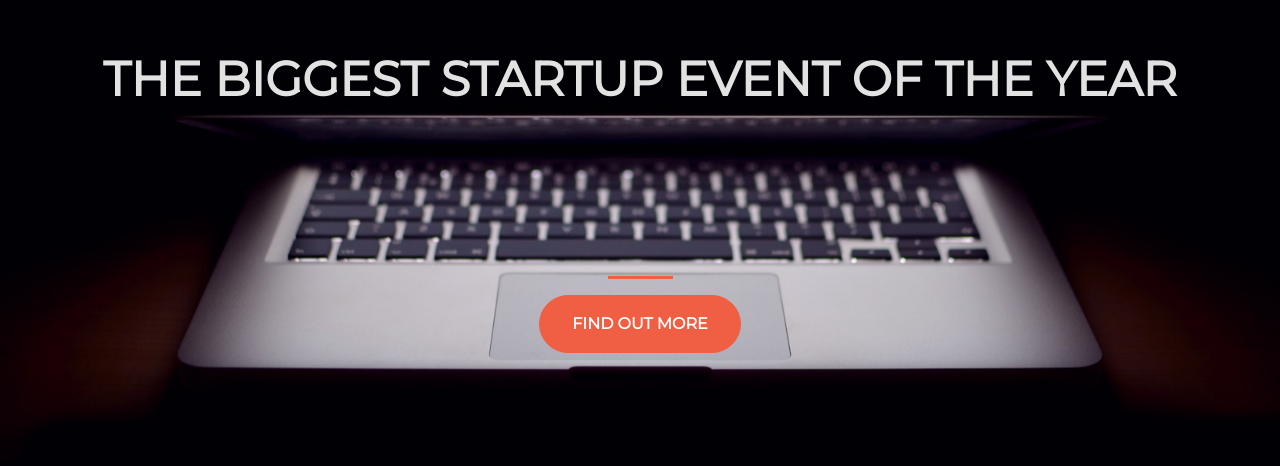
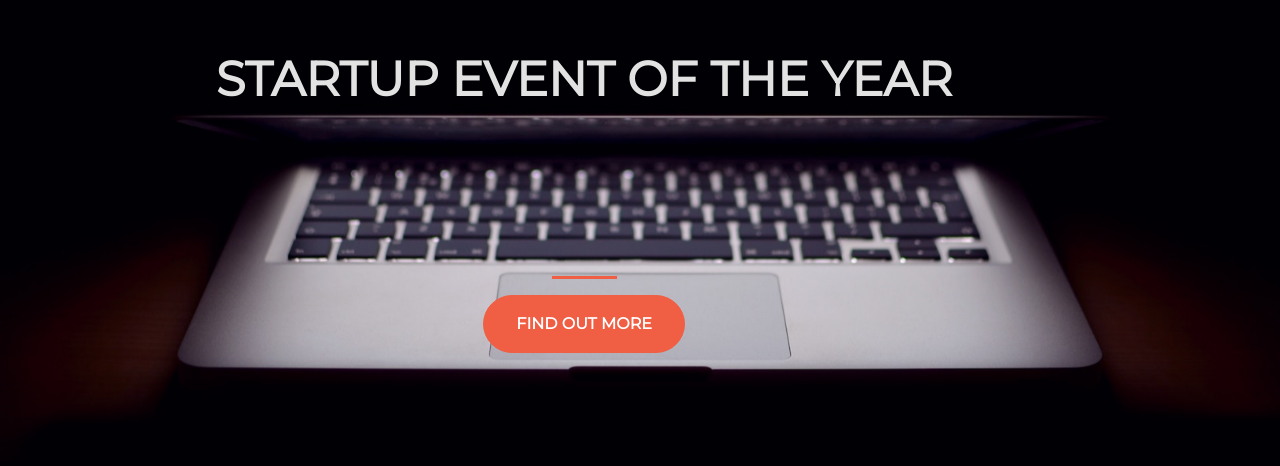
Before and after one commit to HAP2Y/Best-Startup, a plain HTML site: page index.html in a window 1280 px wide. Shown: the part 198-664 px from the top of the page. Drawn offline with nearby package versions, Linux system fonts and the light colour scheme.

Commit message:
Changing the head Title

```diff
--- a/index.html
+++ b/index.html
@@ -17,10 +17,12 @@
     <link rel="stylesheet" type="text/css" href="style.css">
   </head>
   <body>
+    <!-- Container -->
     <div class="container d-flex align-items-center h-100">
       <div class="row">
+        <!-- Header -->
         <header class="text-center col-12">
-          <h1 class="text-uppercase"><strong>The biggest startup event of the year</strong></h1>
+          <h1 class="text-uppercase"><strong>Startup event of the year</strong></h1>
         </header>
         <div class="buffer col-12">
         </div>
```
